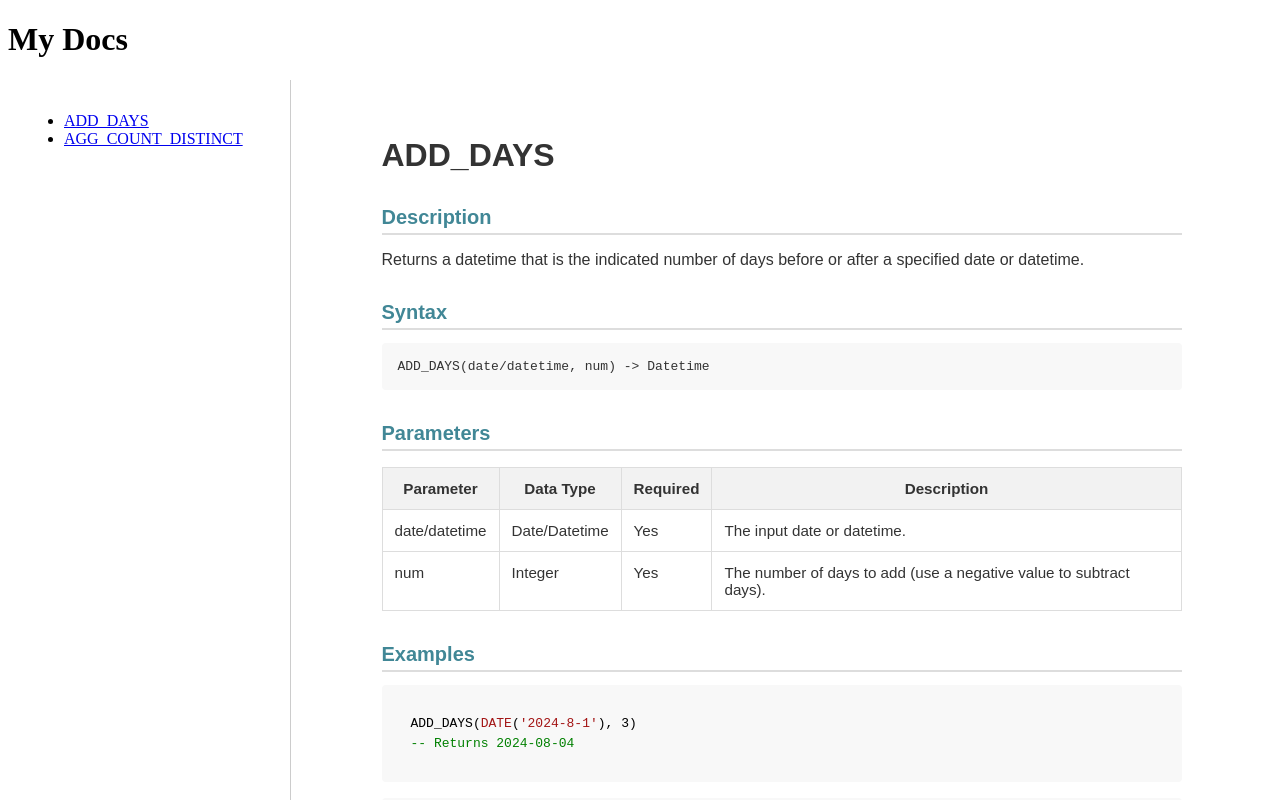
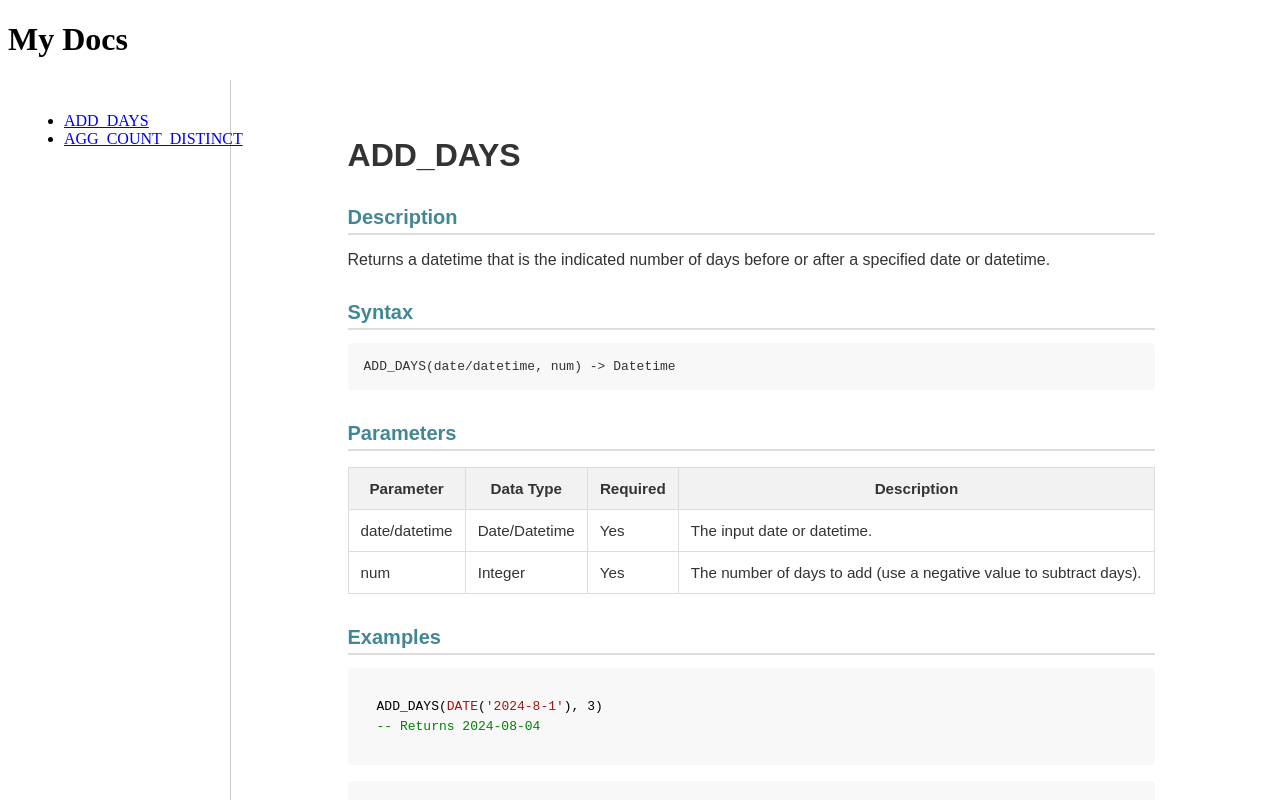
Before and after one commit to data-sync-pro/transformation, an Angular app: page /docs/add_days in a window 1280 px wide. Shown: the top 800 px of the page. Built offline with nearby package versions, Linux system fonts and the light colour scheme.

Commit message:
modify layout width; fix 'hightlight' not working for router links

```diff
--- a/src/app/docs/doc-viewer/doc-viewer.component.css
+++ b/src/app/docs/doc-viewer/doc-viewer.component.css
@@ -1,7 +1,7 @@
 
 .doc-page {
     font-family: Arial, sans-serif;
-    max-width: 800px;
+    max-width: 80%;
     margin: 0 auto;
     padding: 20px;
     color: #333;
--- a/src/app/docs/doc-viewer/doc-viewer.component.ts
+++ b/src/app/docs/doc-viewer/doc-viewer.component.ts
@@ -1,6 +1,8 @@
 import { Component, OnInit } from '@angular/core';
 import { ActivatedRoute } from '@angular/router';
 import { DocsService } from '../docs.service';
+import hljs from 'highlight.js';
+
 
 @Component({
   selector: 'app-doc-viewer',
@@ -21,6 +23,9 @@ export class DocViewerComponent implements OnInit {
       const docName = params.get('docName');
       if (docName) {
         this.docContent = this.docsService.getDocByName(docName);
+        setTimeout(() => {
+          hljs.highlightAll();
+        }, 0);
       }
     });
   }
--- a/src/app/layouts/function-page-main-layout/function-page-main-layout.component.css
+++ b/src/app/layouts/function-page-main-layout/function-page-main-layout.component.css
@@ -3,7 +3,7 @@
   }
 
   .sidebar {
-    width: 250px;
+    width: 15%;
     border-right: 1px solid #ccc;
     padding: 16px;
   }
--- a/src/index.html
+++ b/src/index.html
@@ -7,12 +7,11 @@
   <meta name="viewport" content="width=device-width, initial-scale=1">
   <link rel="icon" type="image/x-icon" href="favicon.ico">
   <link rel="stylesheet" href="https://unpkg.com/@highlightjs/cdn-assets@11.9.0/styles/vs.min.css">
-<script src="https://unpkg.com/@highlightjs/cdn-assets@11.9.0/highlight.min.js"></script>
+  <script src="https://unpkg.com/@highlightjs/cdn-assets@11.9.0/highlight.min.js"></script>
 </head>
 <body>
   <app-root></app-root>
 </body>
 <script src="https://unpkg.com/@highlightjs/cdn-assets@11.9.0/languages/go.min.js"></script>
 
-<script>hljs.highlightAll();</script>
 </html>
```
